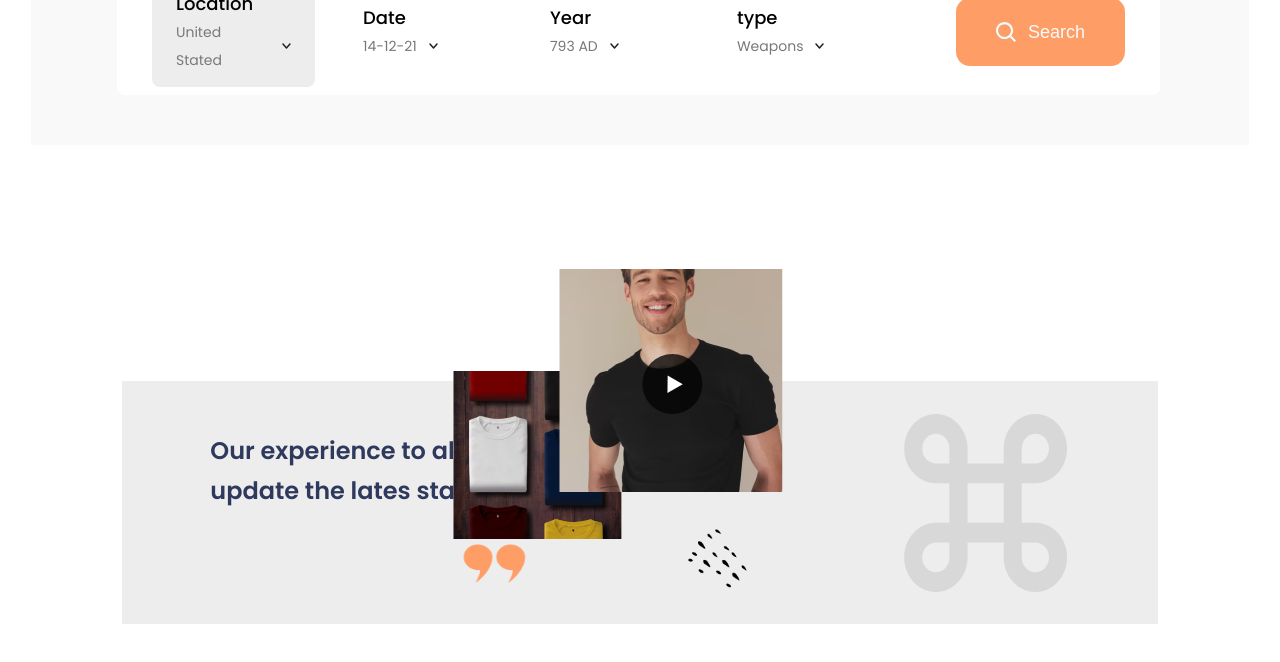
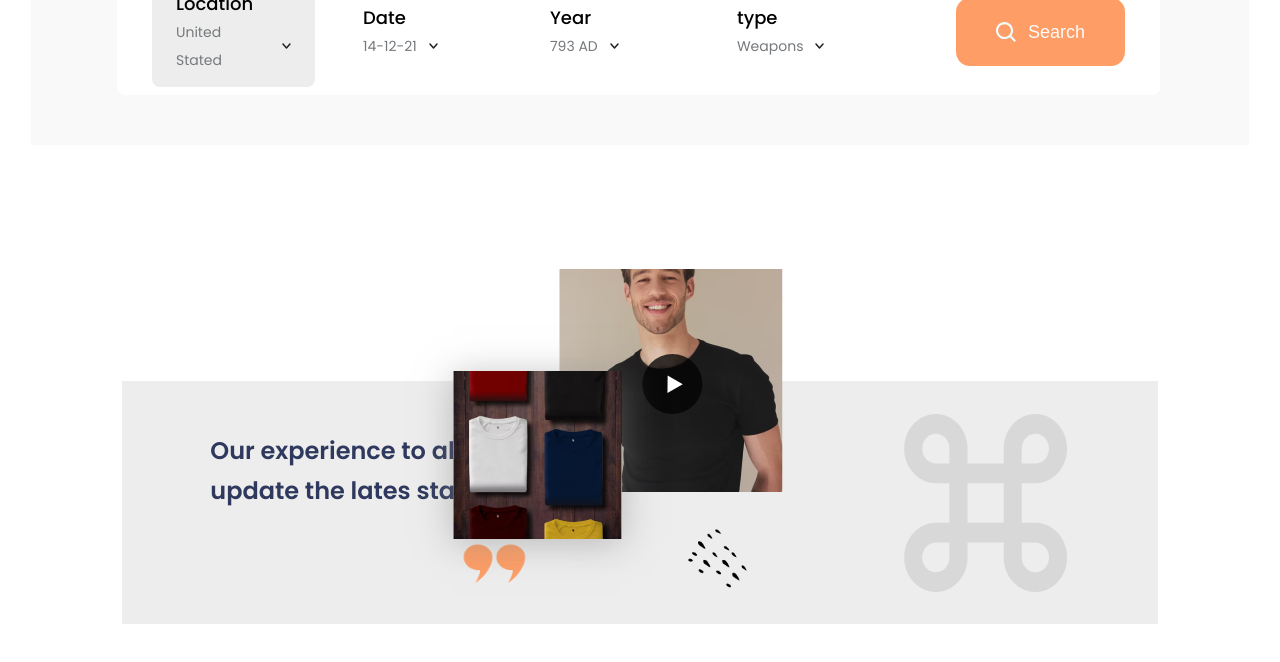
Before and after one commit to Marcus20119/lp_e-commerce, a React (Create React App) app: page / in a window 1280 px wide. In both pictures the pointer is over the picture 537 px from the left and 1159 px from the top of the page. Shown: the part 704-1366 px from the top of the page. Built offline with nearby package versions, Linux system fonts and the light colour scheme.

Commit message:
update frame2

```diff
--- a/src/components/Frame2/MainContent/MainContent.module.scss
+++ b/src/components/Frame2/MainContent/MainContent.module.scss
@@ -36,6 +36,11 @@
     .imgFrame{
         position: absolute;
         bottom: 0;
+
+        &:hover{
+            z-index: 1;
+            box-shadow: 0px 4px 34px rgba(132, 132, 132, 0.5);
+        }
     }
 
     .videoCard{
@@ -43,11 +48,25 @@
         right: 0;
         top: 0;
 
+        &:hover{
+            cursor: pointer;
+
+            .videoImg{
+                box-shadow: 0px 4px 34px rgba(132, 132, 132, 0.5);
+            }
+
+            .btnPlay{
+                opacity: 0.8;
+
+            }
+        }
         .btnPlay{
             position: absolute;
             top: 85px;
             right: 80px;
         }
+
+
     }
 }
 .vectorImg{
--- a/src/components/Frame2/MainContent/index.jsx
+++ b/src/components/Frame2/MainContent/index.jsx
@@ -15,7 +15,7 @@ function MainContent(){
             <div className={styles.imgVideoFrame}>
                 <img className={styles.imgFrame} src="Rectangle 14.png" alt="Rectangle 14"/>
                 <div className={styles.videoCard}>
-                    <img src="man.png" className="videoImg"  alt="man" />
+                    <img src="man.png" className={styles.videoImg}  alt="man" />
                     <div className={styles.btnPlay}>
                         <svg width="61" height="60" viewBox="0 0 61 60" fill="none" xmlns="http://www.w3.org/2000/svg">
                             <ellipse cx="30.3592" cy="30" rx="29.9744" ry="30" fill="#030303" fillOpacity="0.77"/>
```
